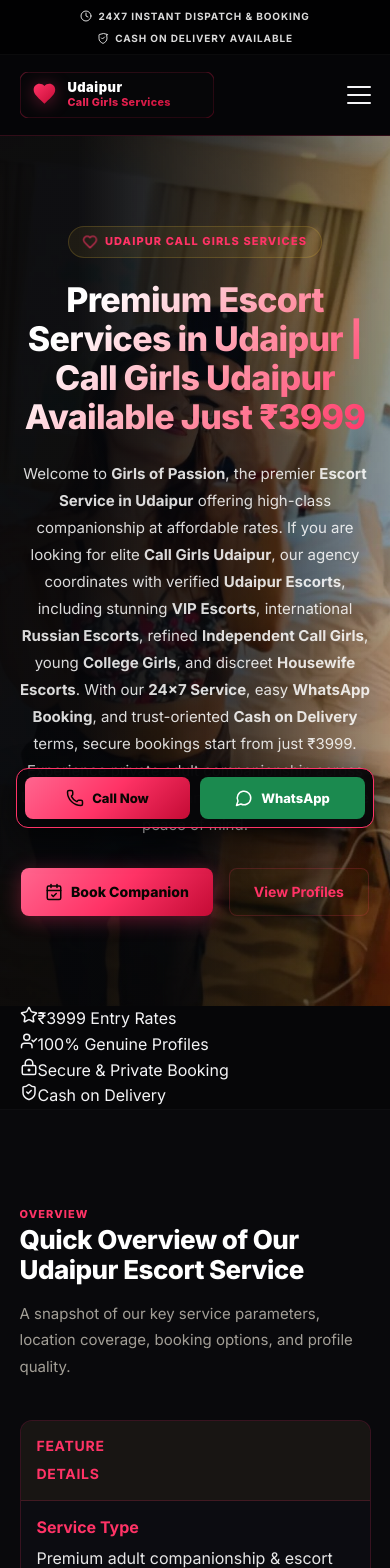
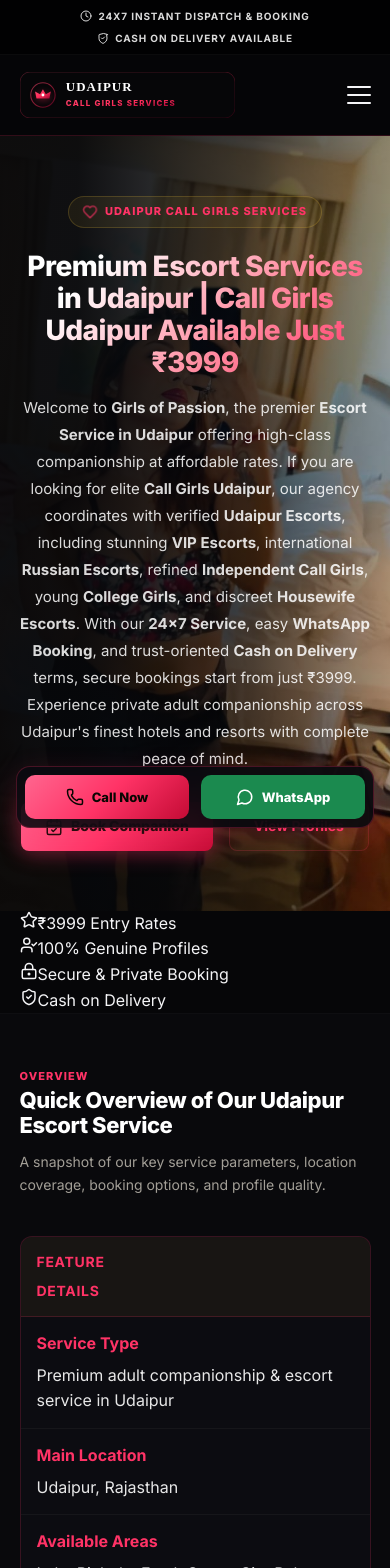
Before and after one commit to udaipuresorthub-del/velvet-affair, a Next.js app: page / in a window 390 px wide. Shown: the top 1568 px of the page. Built offline with nearby package versions, Linux system fonts and the light colour scheme.

Commit message:
Polish mobile layouts, update logo and favicon to premium royal crown design, and verify dynamic sitemap

```diff
--- a/src/app/globals.css
+++ b/src/app/globals.css
@@ -1138,7 +1138,7 @@ button.gold:hover {
   .booking-steps-grid,
   .features-container {
     grid-template-columns: 1fr;
-    gap: 40px;
+    gap: 30px;
   }
 
   .hero-content {
@@ -1244,6 +1244,34 @@ button.gold:hover {
 }
 
 @media (max-width: 600px) {
+  .section {
+    padding: 48px 0;
+  }
+
+  .hero {
+    padding: 60px 0;
+    min-height: auto;
+  }
+
+  h1 {
+    font-size: 28px;
+    margin-bottom: 16px;
+  }
+
+  h2 {
+    font-size: 22px;
+    margin-bottom: 12px;
+  }
+
+  p {
+    font-size: 14px;
+    line-height: 1.65;
+  }
+
+  .premium-box {
+    padding: 24px;
+  }
+
   .topbar-inner {
     flex-direction: column;
     align-items: center;
@@ -1260,6 +1288,12 @@ button.gold:hover {
   .checklist-grid,
   .dark-bullet-list {
     grid-template-columns: 1fr;
+    gap: 16px;
+  }
+
+  .booking-steps-grid {
+    grid-template-columns: 1fr;
+    gap: 16px;
   }
 
   .overview-row-v2 {
@@ -1269,7 +1303,7 @@ button.gold:hover {
   }
 
   .form-container-pane {
-    padding: 20px;
+    padding: 24px 18px;
   }
 
   .footer-bottom {
@@ -1279,7 +1313,7 @@ button.gold:hover {
   }
 
   .footer {
-    padding-bottom: 100px;
+    padding-bottom: 110px;
   }
 
   /* Show sticky mobile bar */
@@ -1288,16 +1322,16 @@ button.gold:hover {
     bottom: 16px;
     left: 16px;
     right: 16px;
-    height: 60px;
+    height: 62px;
     z-index: 999;
     display: grid;
     grid-template-columns: 1fr 1fr;
-    gap: 10px;
-    background: rgba(6, 6, 8, 0.95);
-    border: 1.5px solid var(--gold);
-    border-radius: 12px;
+    gap: 12px;
+    background: rgba(10, 10, 15, 0.88);
+    border: 1.5px solid rgba(255, 51, 102, 0.25);
+    border-radius: 14px;
     padding: 8px;
-    box-shadow: 0 10px 30px rgba(0, 0, 0, 0.6);
+    box-shadow: 0 10px 30px rgba(255, 51, 102, 0.2);
     backdrop-filter: blur(20px);
     -webkit-backdrop-filter: blur(20px);
   }
@@ -1307,7 +1341,7 @@ button.gold:hover {
     align-items: center;
     justify-content: center;
     gap: 8px;
-    border-radius: 8px;
+    border-radius: 10px;
     font-weight: 800;
     font-size: 13px;
     color: #fff;
--- a/src/app/layout.tsx
+++ b/src/app/layout.tsx
@@ -58,7 +58,7 @@ export default function RootLayout({ children }: { children: React.ReactNode })
           </div>
           <nav className="shell nav" aria-label="Main navigation">
             <Link href="/" className="brand" aria-label="Udaipur Call Girls Services home">
-              <Image src="/logo.svg" alt="Udaipur Call Girls Services Logo" width={270} height={64} priority />
+              <Image src="/logo.svg" alt="Udaipur Call Girls Services Logo" width={300} height={64} priority />
             </Link>
 
             {/* Professional Hamburger Toggle */}
@@ -89,7 +89,7 @@ export default function RootLayout({ children }: { children: React.ReactNode })
         <footer className="footer">
           <div className="shell footer-grid">
             <div className="footer-brand">
-              <Image src="/logo.svg" alt="Udaipur Call Girls Services Footer Logo" width={270} height={64} />
+              <Image src="/logo.svg" alt="Udaipur Call Girls Services Footer Logo" width={300} height={64} />
               <p>
                 Udaipur's premier adult companionship desk coordinating VIP, Independent, Russian, and local companion profiles. Book starting from ₹3999 with 100% discretion and cash on delivery.
               </p>
```
Also changed, not shown: public/favicon.svg, public/logo.svg.
